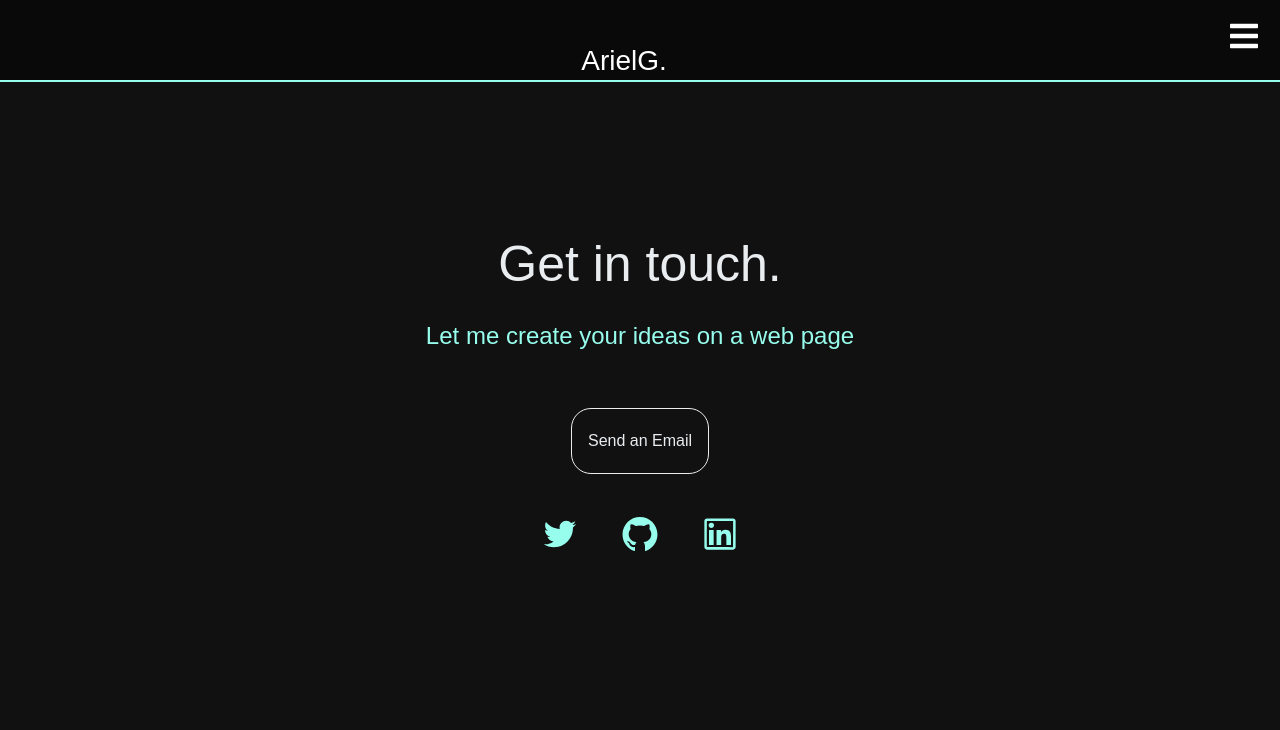
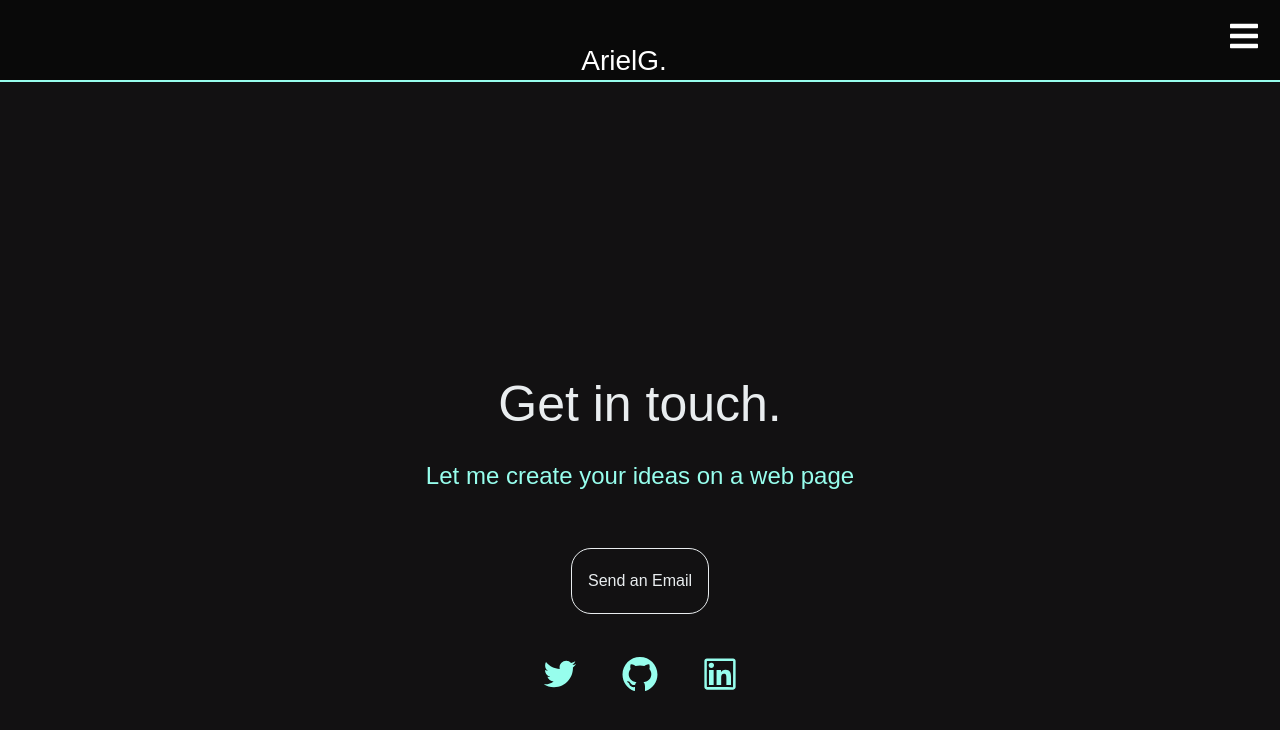
Before and after one commit to ArielGarav/ArielGaraventa, a React (Vite) app: page /Contact in a window 1280 px wide. Shown: the top 730 px of the page. Built offline with nearby package versions, Linux system fonts and the light colour scheme.

Commit message:
borre mediaquerys y le di margen al texto del footer

```diff
--- a/src/Componentes/Contact/ContactStyles.js
+++ b/src/Componentes/Contact/ContactStyles.js
@@ -8,11 +8,7 @@ export const TotalContactContainer = styled.div`
   gap: 40px;
   height: 40vh;
   width: 100%;
-  @media (max-width: 600px) {
-    margin-top: 140px;
-  }
-  @media (max-width: 428px) {
-    margin-bottom: 55px;
+  margin-top: 140px;
   }
 `;
 export const ContactContainer = styled.div`
--- a/src/Componentes/Hero/Hero.jsx
+++ b/src/Componentes/Hero/Hero.jsx
@@ -1,6 +1,6 @@
 import React from "react";
 import styled from "styled-components";
-import ProfileImage from "../ProfileImage/ProfileImage";
+import ProfileImage from "../ProfileImage/ProfileImage"
 import TypingComponent from "../Typing/TypingComponent/TypingComponent";
 import { keyframes } from "styled-components";
 import Languages from "../Languages/Languages";
@@ -172,7 +172,8 @@ const Hero = () => {
     <>
       <Container>
         <HeroPic>
-          <ProfileImage />
+
+          <ProfileImage/>
         </HeroPic>
         <HeroText>
           <ContainerTypComponent>
```
